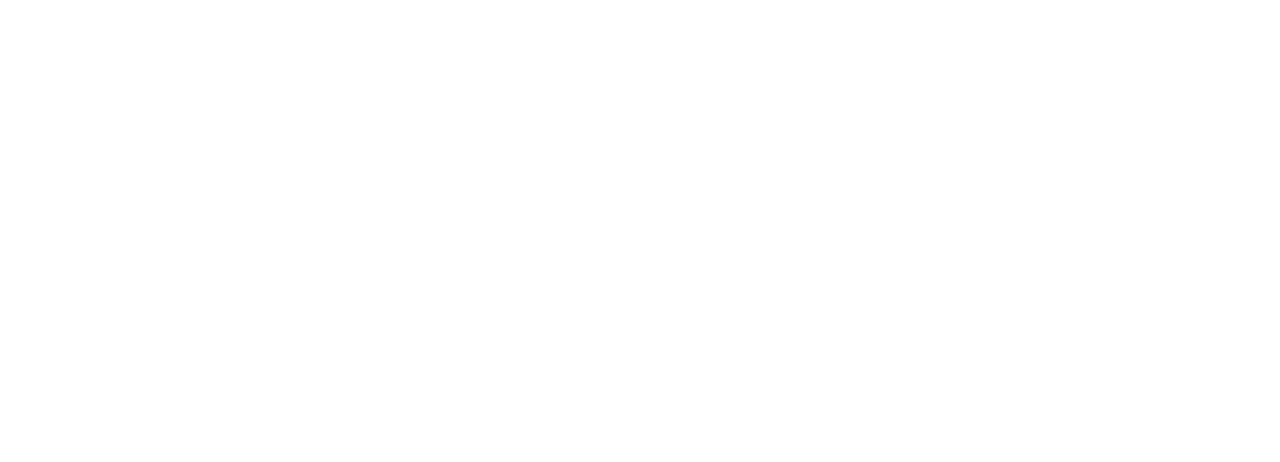
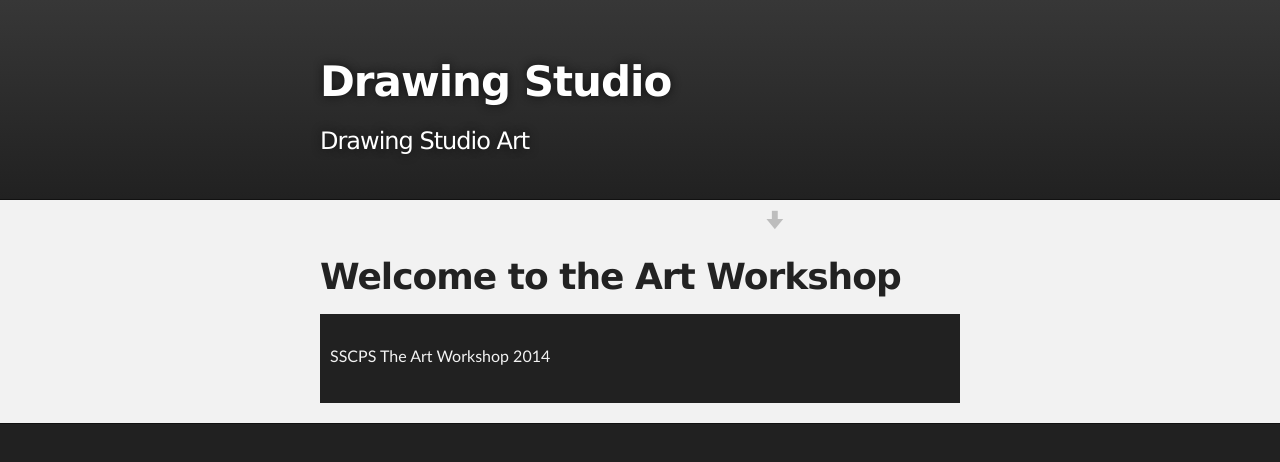
Before and after one commit to SSCPS/The-Art-Workshop, a plain HTML site: page PortraitureSculptureLife.html in a window 1280 px wide. Drawn offline with Linux system fonts and the light colour scheme.

Commit message:
Added template!
Added template from Drawing Studio, has the same wording need to change that

```diff
--- a/PortraitureSculptureLife.html
+++ b/PortraitureSculptureLife.html
@@ -1 +1,42 @@
-<!--Nothing in here for now!-->
+<!DOCTYPE html>
+<html>
+
+  <head>
+    <meta charset='utf-8' />
+    <meta http-equiv="X-UA-Compatible" content="chrome=1" />
+    <meta name="description" content="The Art Workshop : SSCPS Art  Drawing Studio" />
+
+    <link rel="stylesheet" type="text/css" media="screen" href="stylesheets/stylesheet.css">
+
+    <title>Drawing Gallery</title>
+  </head>
+
+  <body>
+
+    <!-- HEADER -->
+    <div id="header_wrap" class="outer">
+        <header class="inner">
+          <h1 id="project_title">Drawing Studio</h1>
+          <h3 id="project_tagline">Drawing Studio Art</h3>
+
+            <section id="downloads">
+            </section>
+        </header>
+    </div>
+
+    <!-- MAIN CONTENT -->
+    <div id="main_content_wrap" class="outer">
+      <section id="main_content" class="inner">
+        <h1>
+<a name="welcome-to-the-art-workshop" class="anchor" href="#welcome-to-the-art-workshop"><span class="octicon octicon-link"></span></a>Welcome to the Art Workshop</h1>
+
+    <!-- FOOTER  -->
+    <div id="footer_wrap" class="outer">
+      <footer class="inner">
+        <p class="copyright">SSCPS The Art Workshop 2014</p>
+      </footer>
+    </div>
+
+
+    </body>
+</html>
```
